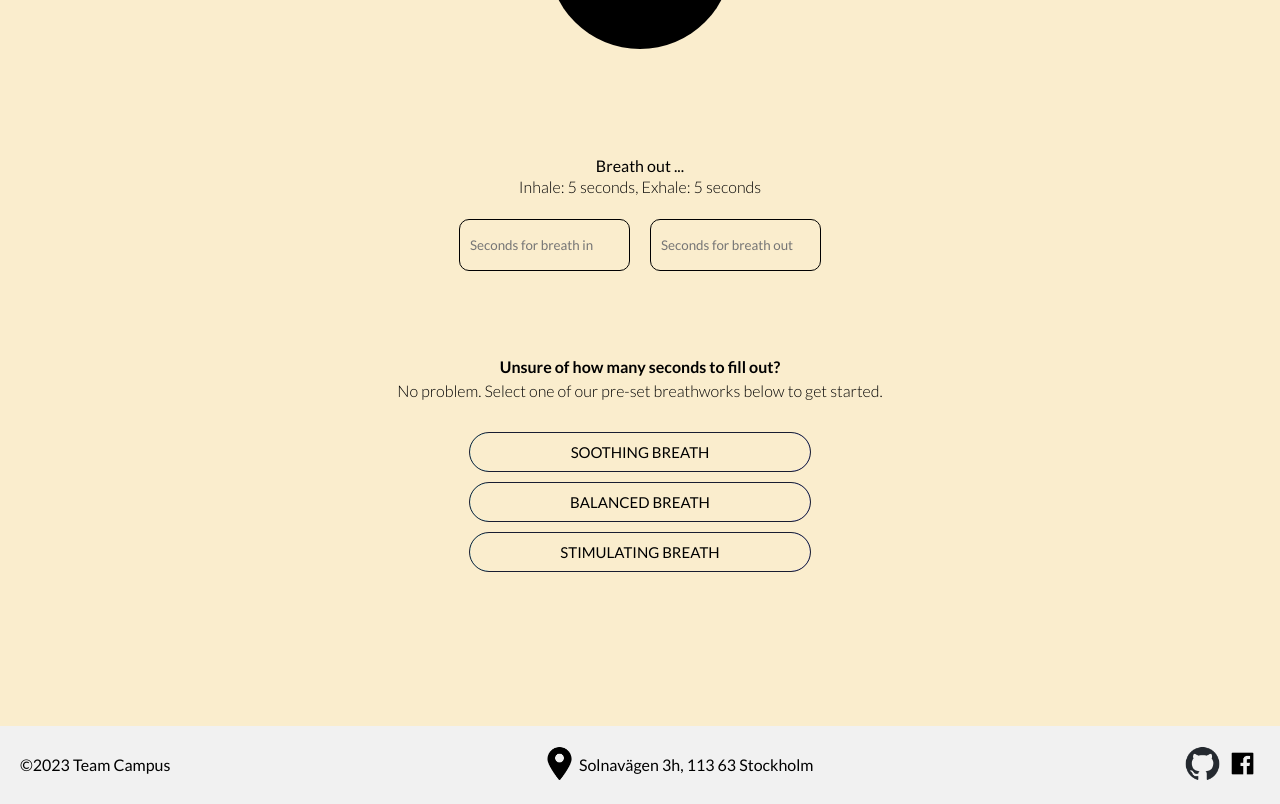
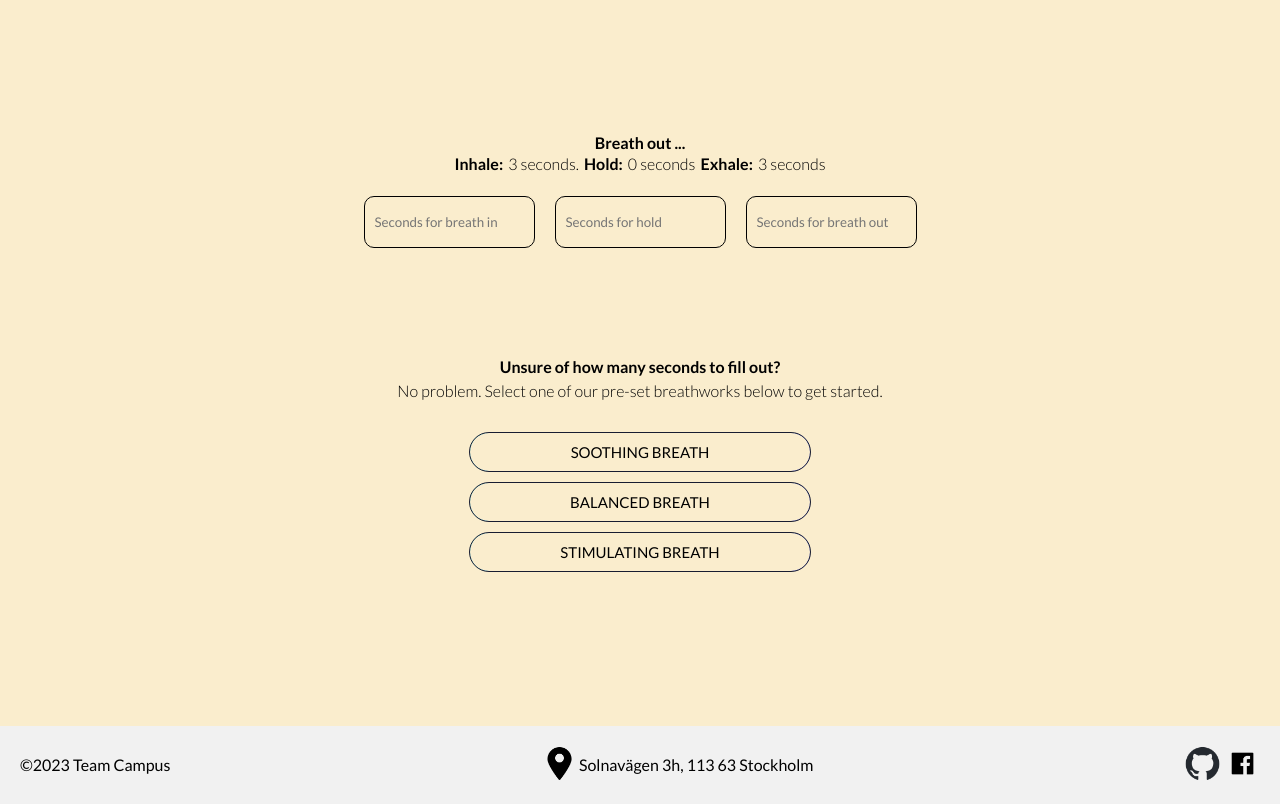
Before and after one commit to idanygo/mood-project, a Next.js app: page / in a window 1280 px wide. Shown: the part 1140-1944 px from the top of the page. Built offline with nearby package versions, Linux system fonts and the light colour scheme.

Commit message:
added hold to lung

```diff
--- a/components/Lunga.js
+++ b/components/Lunga.js
@@ -19,12 +19,13 @@ const techniques = [
   },
 ];
 
-function Lunga({ growTime, shrinkTime }) {
+function Lunga() {
   const [size, setSize] = useState(100);
   const [isGrowing, setIsGrowing] = useState(true);
   const [text, setText] = useState("");
-  const [secondsIn, setSecondsIn] = useState(5);
-  const [secondsOut, setSecondsOut] = useState(5);
+  const [secondsIn, setSecondsIn] = useState(3);
+  const [secondsOut, setSecondsOut] = useState(3);
+  const [secondsHold, setSecondsHold] = useState(0);
   const [selectedTechnique, setSelectedTechnique] = useState(techniques[0]);
 
   const secInSetter = (event) => {
@@ -45,8 +46,18 @@ function Lunga({ growTime, shrinkTime }) {
     }
   };
 
+  const holdSetter = (event) => {
+    const value = event.target.value;
+    if (!isNaN(value) && value !== "") {
+      setSecondsHold(value);
+    } else {
+      setSecondsHold(3); // sets the default value for exhale
+    }
+  };
+
   useEffect(() => {
     let lastUpdate = Date.now();
+    let holdTimeElapsed = 0;
     const interval = setInterval(() => {
       const now = Date.now();
       const elapsed = now - lastUpdate;
@@ -62,6 +73,9 @@ function Lunga({ growTime, shrinkTime }) {
             return size;
           }
         });
+      } else if (secondsHold && holdTimeElapsed < secondsHold * 1000) {
+        setText("Hold ...");
+        holdTimeElapsed += elapsed;
       } else {
         setText("Breath out ...");
         setSize((size) => {
@@ -69,13 +83,14 @@ function Lunga({ growTime, shrinkTime }) {
             return size - (elapsed / 1000 / secondsOut) * 100;
           } else {
             setIsGrowing(true);
+            holdTimeElapsed = 0; // reset hold time
             return size;
           }
         });
       }
     }, 10);
     return () => clearInterval(interval);
-  }, [isGrowing, growTime, shrinkTime, secondsIn, secondsOut]);
+  }, [isGrowing, secondsIn, secondsOut, secondsHold]);
 
   return (
     <>
@@ -86,10 +101,13 @@ function Lunga({ growTime, shrinkTime }) {
             style={{ width: size, height: size }}
           ></div>
         </div>
-        <p>{text}</p>
+        <h4>{text}</h4>
         <p
           className={styles.showSeconds}
-        >{`Inhale: ${secondsIn} seconds, Exhale: ${secondsOut} seconds`}</p>
+        >{<strong>{`Inhale:`}</strong>} {` ${secondsIn} seconds.`}
+          {<strong>{`Hold:`}</strong>} {` ${secondsHold} seconds`}
+          {<strong>{`Exhale: `}</strong>} {`${secondsOut} seconds`}
+        </p>
         <form className={styles.breathForm}>
           <div className={styles.inputs}>
             <div>
@@ -98,6 +116,16 @@ function Lunga({ growTime, shrinkTime }) {
                 type="number"
                 placeholder="Seconds for breath in"
                 onChange={secInSetter}
+                required
+              />
+              <span className={styles.emptyspan}></span>
+            </div>
+            <div>
+              <input
+                className={styles.input}
+                type="number"
+                placeholder="Seconds for hold"
+                onChange={holdSetter}
                 required
               />
               <span className={styles.emptyspan}></span>
--- a/styles/Lunga.module.css
+++ b/styles/Lunga.module.css
@@ -34,9 +34,12 @@
 }
 
 .showSeconds {
+  display: flex;
+  gap: 5px;
   font-weight: 300;
   line-height: 1.5;
 }
+
 
 .inputs {
   justify-content: center;
@@ -87,7 +90,7 @@
   color: white;
 }
 
-.radioInput[type="radio"] {
+.radioInput[type='radio'] {
   display: none;
 }
 
@@ -117,7 +120,7 @@
 }
 
 .input:valid + .emptyspan::before {
-  content: "✓";
+  content: '✓';
   color: green;
 }
 
```
